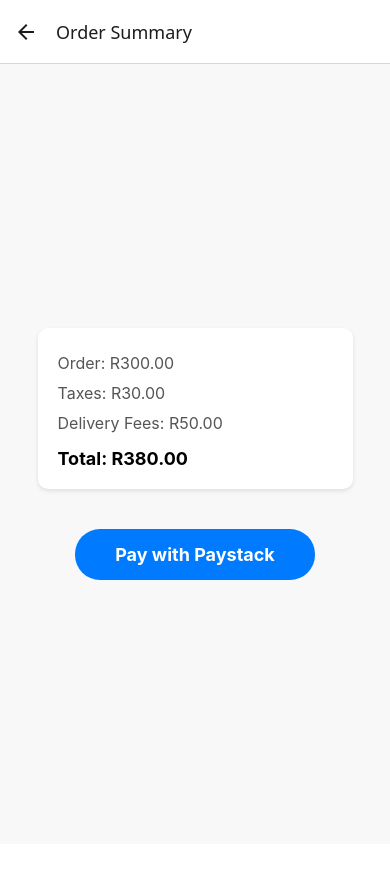
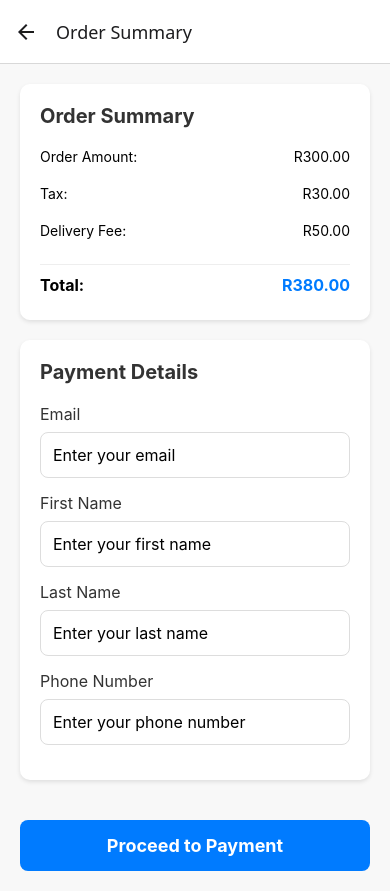
Before and after one commit to Princemashumu/PaymentGateway, a React Native app: screen /PaystackPayment in a window 390 px wide. Before the commit the page ends 844 px from the top, so only its background shows below. Built offline with nearby package versions, Linux system fonts and the light colour scheme.

Commit message:
feat. integrated paystack for react native

```diff
--- a/App.js
+++ b/App.js
@@ -1,8 +1,8 @@
 import React, { useState } from 'react';
-import { StyleSheet, Text, View, TouchableOpacity, Image, SafeAreaView } from 'react-native';
+import { StyleSheet, Text, View, TouchableOpacity, Image, SafeAreaView, ScrollView } from 'react-native';
 import { NavigationContainer } from '@react-navigation/native';
 import { createStackNavigator } from '@react-navigation/stack';
-import PaystackPayment from './PaystackPayment'; // Import the PaystackPayment component
+import PaystackPayment from './PaystackPayment';
 
 function HomeScreen({ navigation }) {
   const [selectedWeight, setSelectedWeight] = useState('250g');
@@ -20,53 +20,35 @@ function HomeScreen({ navigation }) {
 
   return (
     <SafeAreaView style={styles.safeArea}>
+      <ScrollView contentContainerStyle={styles.scrollViewContainer}>
         <View style={styles.container}>
           <Text style={styles.heading}>Products</Text>
           <View style={styles.productsContainer}>
             <View style={styles.productCard}>
-          <Image
-            source={require('./assets/7891000315606.webp')}
-            style={styles.productImage}
-          />
+              <Image source={require('./assets/7891000315606.webp')} style={styles.productImage} />
               <Text style={styles.productTitle}>Nescafé Classic</Text>
-          <Text style={styles.productDescription}>
-            Smooth and rich instant coffee for your perfect cup, any time.
-          </Text>
-
+              <Text style={styles.productDescription}>Smooth and rich instant coffee for your perfect cup, any time.</Text>
               <View style={styles.radioContainer}>
-            {renderRadioButton('50g')}
-            {renderRadioButton('150g')}
                 {renderRadioButton('250g')}
               </View>
-
-          {/* Proceed to Checkout Button */}
-        </View>
-        <View style={styles.productCard}>
-          <Image
-            source={require('./assets/coffee M.jpg')}
-            style={styles.productImage}
-          />
-          <Text style={styles.productTitle}>Rich Roast</Text>
-          <Text style={styles.productDescription}>
-            Smooth and rich instant coffee for your perfect cup, any time.
-          </Text>
-
-          <View style={styles.radioContainer}>
-            {renderRadioButton('50g')}
-            {renderRadioButton('150g')}
-            {renderRadioButton('250g')}
-          </View>
-
-          {/* Proceed to Checkout Button */}
-        </View>
-        </View>
-        <TouchableOpacity
-          style={styles.checkoutButton}
-          onPress={() => navigation.navigate('PaystackPayment')}
-        >
+              <TouchableOpacity style={styles.checkoutButton} onPress={() => navigation.navigate('PaystackPayment')}>
                 <Text style={styles.checkoutButtonText}>Proceed to Checkout</Text>
               </TouchableOpacity>
             </View>
+            <View style={styles.productCard}>
+              <Image source={require('./assets/coffee M.jpg')} style={styles.productImage} />
+              <Text style={styles.productTitle}>Rich Roast</Text>
+              <Text style={styles.productDescription}>Smooth and rich instant coffee for your perfect cup, any time.</Text>
+              <View style={styles.radioContainer}>
+                {renderRadioButton('250g')}
+              </View>
+              <TouchableOpacity style={styles.checkoutButton} onPress={() => navigation.navigate('PaystackPayment')}>
+                <Text style={styles.checkoutButtonText}>Proceed to Checkout</Text>
+              </TouchableOpacity>
+            </View>
+          </View>
+        </View>
+      </ScrollView>
     </SafeAreaView>
   );
 }
@@ -89,6 +71,9 @@ const styles = StyleSheet.create({
     flex: 1,
     backgroundColor: '#fff',
   },
+  scrollViewContainer: {
+    paddingBottom: 20,
+  },
   container: {
     flex: 1,
     padding: 20,
@@ -108,10 +93,10 @@ const styles = StyleSheet.create({
     shadowRadius: 4,
     elevation: 5,
     alignItems: 'center',
+    marginBottom: 20,
   },
-  productsContainer:{
-gap:30
-
+  productsContainer: {
+    gap: 30,
   },
   productImage: {
     width: 140,
--- a/PaystackPayment.js
+++ b/PaystackPayment.js
@@ -1,39 +1,177 @@
-import React, { useEffect } from 'react';
-import { View, Text, TouchableOpacity, StyleSheet, Alert } from 'react-native';
+import React, { useState } from 'react';
+import {
+  View,
+  Text,
+  TextInput,
+  TouchableOpacity,
+  StyleSheet,
+  Alert,
+  Modal,
+  SafeAreaView,
+  ScrollView,
+  ActivityIndicator,
+  KeyboardAvoidingView,
+  Platform
+} from 'react-native';
+import { WebView } from 'react-native-webview';
 
 const PaystackPayment = () => {
-  useEffect(() => {
-    const script = document.createElement('script');
-    script.src = 'https://js.paystack.co/v1/inline.js';
-    script.async = true;
-    script.onload = () => console.log('Paystack script loaded');
-    document.body.appendChild(script);
+  const [showPayment, setShowPayment] = useState(false);
+  const [loading, setLoading] = useState(false);
+  const [formData, setFormData] = useState({
+    email: '',
+    firstName: '',
+    lastName: '',
+    phoneNumber: '',
+    amount: '380.00', // Default amount
+  });
+  const [errors, setErrors] = useState({});
 
-    return () => {
-      document.body.removeChild(script);
+  const validateForm = () => {
+    const newErrors = {};
+
+    if (!formData.email) {
+      newErrors.email = 'Email is required';
+    } else if (!/\S+@\S+\.\S+/.test(formData.email)) {
+      newErrors.email = 'Email is invalid';
+    }
+
+    if (!formData.firstName) {
+      newErrors.firstName = 'First name is required';
+    }
+
+    if (!formData.lastName) {
+      newErrors.lastName = 'Last name is required';
+    }
+
+    if (!formData.phoneNumber) {
+      newErrors.phoneNumber = 'Phone number is required';
+    } else if (!/^\d{10}$/.test(formData.phoneNumber.replace(/[^0-9]/g, ''))) {
+      newErrors.phoneNumber = 'Phone number must be 10 digits';
+    }
+
+    setErrors(newErrors);
+    return Object.keys(newErrors).length === 0;
   };
-  }, []);
 
-  const payWithPaystack = () => {
-    const handler = PaystackPop.setup({
-      key: 'pk_test_3bbc961d61b61ca3b68bd516ed9b7ff276ee0e78',
-      email: 'customer@example.com',
-      amount: 38000,
+  const generateRef = () => `txn_ref_${Math.floor(Math.random() * 1000000 + 1)}_${Date.now()}`;
+
+  const getPaystackHtml = () => {
+    const amountInCents = Math.round(parseFloat(formData.amount) * 100);
+    return `
+      <!DOCTYPE html>
+      <html>
+        <head>
+          <meta charset="UTF-8">
+          <meta name="viewport" content="width=device-width, initial-scale=1.0">
+          <script src="https://js.paystack.co/v1/inline.js"></script>
+          <style>
+            body {
+              background-color: #f8f8f8;
+              font-family: -apple-system, BlinkMacSystemFont, 'Segoe UI', Roboto, Helvetica, Arial, sans-serif;
+              margin: 0;
+              padding: 20px;
+              display: flex;
+              justify-content: center;
+              align-items: center;
+              min-height: 100vh;
+            }
+            .payment-container {
+              background-color: white;
+              padding: 20px;
+              border-radius: 10px;
+              box-shadow: 0 2px 10px rgba(0, 0, 0, 0.1);
+              width: 100%;
+              max-width: 400px;
+            }
+            .payment-header {
+              text-align: center;
+              margin-bottom: 20px;
+            }
+            .payment-amount {
+              font-size: 24px;
+              font-weight: bold;
+              color: #333;
+            }
+          </style>
+        </head>
+        <body>
+          <div class="payment-container">
+            <div class="payment-header">
+              <div class="payment-amount">R${formData.amount}</div>
+            </div>
+          </div>
+          <script type="text/javascript">
+            window.onload = function() {
+              PaystackPop.setup({
+                key: 'pk_test_3bbc961d61b61ca3b68bd516ed9b7ff276ee0e78', // Replace with your public key
+                email: '${formData.email}',
+                amount: ${amountInCents},
                 currency: 'ZAR',
-      ref: 'txn_ref_' + Math.floor(Math.random() * 1000000 + 1),
-      callback: (response) => {
-        Alert.alert('Payment Successful', `Reference: ${response.reference}`);
-        verifyPayment(response.reference);
+                ref: '${generateRef()}',
+                metadata: {
+                  custom_fields: [
+                    {
+                      display_name: "First Name",
+                      variable_name: "first_name",
+                      value: '${formData.firstName}'
                     },
-      onClose: () => {
+                    {
+                      display_name: "Last Name",
+                      variable_name: "last_name",
+                      value: '${formData.lastName}'
+                    },
+                    {
+                      display_name: "Phone Number",
+                      variable_name: "phone_number",
+                      value: '${formData.phoneNumber}'
+                    }
+                  ]
+                },
+                callback: function(response) {
+                  window.ReactNativeWebView.postMessage(JSON.stringify({
+                    status: 'success',
+                    reference: response.reference,
+                    transaction: response.transaction
+                  }));
+                },
+                onClose: function() {
+                  window.ReactNativeWebView.postMessage(JSON.stringify({
+                    status: 'cancelled'
+                  }));
+                }
+              });
+            }
+          </script>
+        </body>
+      </html>
+    `;
+  };
+
+  const handlePaystackResponse = (event) => {
+    try {
+      const data = JSON.parse(event.nativeEvent.data);
+
+      if (data.status === 'success') {
+        setShowPayment(false);
+        setLoading(false);
+        Alert.alert('Payment Successful', `Reference: ${data.reference}`);
+        verifyPayment(data.reference);
+      } else if (data.status === 'cancelled') {
+        setShowPayment(false);
+        setLoading(false);
         Alert.alert('Transaction Cancelled', 'Transaction was not completed.');
-      },
-    });
-
-    handler.openIframe();
+      }
+    } catch (error) {
+      console.error('Payment Error:', error);
+      setShowPayment(false);
+      setLoading(false);
+      Alert.alert('Error', 'An error occurred during payment.');
+    }
   };
 
   const verifyPayment = (reference) => {
+    setLoading(true);
     fetch('https://your-server.com/verify-payment', {
       method: 'POST',
       headers: {
@@ -52,67 +190,223 @@ const PaystackPayment = () => {
       .catch((error) => {
         console.error('Verification Error:', error);
         Alert.alert('Error', 'There was an error verifying your payment.');
+      })
+      .finally(() => {
+        setLoading(false);
       });
   };
 
+  const handleSubmit = () => {
+    if (validateForm()) {
+      setShowPayment(true);
+    }
+  };
+
+  const renderField = (label, field, placeholder, keyboardType = 'default') => (
+    <View style={styles.fieldContainer}>
+      <Text style={styles.label}>{label}</Text>
+      <TextInput
+        style={[styles.input, errors[field] && styles.inputError]}
+        value={formData[field]}
+        onChangeText={(text) => setFormData(prev => ({ ...prev, [field]: text }))}
+        placeholder={placeholder}
+        keyboardType={keyboardType}
+        autoCapitalize={field === 'email' ? 'none' : 'words'}
+      />
+      {errors[field] && <Text style={styles.errorText}>{errors[field]}</Text>}
+    </View>
+  );
+
   return (
-    <View style={styles.container}>
-      <View style={styles.summaryContainer}>
-        <Text style={styles.summaryText}>Order: R300.00</Text>
-        <Text style={styles.summaryText}>Taxes: R30.00</Text>
-        <Text style={styles.summaryText}>Delivery Fees: R50.00</Text>
-        <Text style={styles.totalText}>Total: R380.00</Text>
+    <SafeAreaView style={styles.container}>
+      <KeyboardAvoidingView
+        behavior={Platform.OS === 'ios' ? 'padding' : 'height'}
+        style={styles.keyboardAvoidingView}
+      >
+        <ScrollView style={styles.scrollView}>
+          <View style={styles.content}>
+            <View style={styles.orderSummary}>
+              <Text style={styles.orderTitle}>Order Summary</Text>
+              <View style={styles.orderDetails}>
+                <View style={styles.orderRow}>
+                  <Text>Order Amount:</Text>
+                  <Text>R300.00</Text>
+                </View>
+                <View style={styles.orderRow}>
+                  <Text>Tax:</Text>
+                  <Text>R30.00</Text>
+                </View>
+                <View style={styles.orderRow}>
+                  <Text>Delivery Fee:</Text>
+                  <Text>R50.00</Text>
+                </View>
+                <View style={[styles.orderRow, styles.totalRow]}>
+                  <Text style={styles.totalText}>Total:</Text>
+                  <Text style={styles.totalAmount}>R380.00</Text>
+                </View>
+              </View>
             </View>
 
-      <TouchableOpacity style={styles.payButton} onPress={payWithPaystack}>
-        <Text style={styles.payButtonText}>Pay with Paystack</Text>
+            <View style={styles.form}>
+              <Text style={styles.formTitle}>Payment Details</Text>
+              {renderField('Email', 'email', 'Enter your email', 'email-address')}
+              {renderField('First Name', 'firstName', 'Enter your first name')}
+              {renderField('Last Name', 'lastName', 'Enter your last name')}
+              {renderField('Phone Number', 'phoneNumber', 'Enter your phone number', 'phone-pad')}
+            </View>
+
+            <TouchableOpacity
+              style={styles.payButton}
+              onPress={handleSubmit}
+              disabled={loading}
+            >
+              {loading ? (
+                <ActivityIndicator color="#fff" />
+              ) : (
+                <Text style={styles.payButtonText}>Proceed to Payment</Text>
+              )}
             </TouchableOpacity>
           </View>
+        </ScrollView>
+      </KeyboardAvoidingView>
+
+      <Modal
+        visible={showPayment}
+        animationType="slide"
+        onRequestClose={() => setShowPayment(false)}
+      >
+        <SafeAreaView style={styles.modalContainer}>
+          <View style={styles.modalHeader}>
+            <Text style={styles.modalHeaderText}>Complete Payment</Text>
+            <TouchableOpacity
+              style={styles.closeButton}
+              onPress={() => setShowPayment(false)}
+            >
+              <Text style={styles.closeButtonText}>✕</Text>
+            </TouchableOpacity>
+          </View>
+
+          <WebView
+            source={{ html: getPaystackHtml() }}
+            onMessage={handlePaystackResponse}
+            style={styles.webView}
+            javaScriptEnabled={true}
+            domStorageEnabled={true}
+            startInLoadingState={true}
+            scalesPageToFit={true}
+            onError={(syntheticEvent) => {
+              const { nativeEvent } = syntheticEvent;
+              console.warn('WebView error: ', nativeEvent);
+              setShowPayment(false);
+              Alert.alert('Error', 'Failed to load payment interface.');
+            }}
+          />
+        </SafeAreaView>
+      </Modal>
+    </SafeAreaView>
   );
 };
 
 const styles = StyleSheet.create({
   container: {
     flex: 1,
+    backgroundColor: '#f8f8f8',
+  },
+  keyboardAvoidingView: {
+    flex: 1,
+  },
+  scrollView: {
+    flex: 1,
+  },
+  content: {
     padding: 20,
-    backgroundColor: '#f8f8f8',
-    justifyContent: 'center',
-    alignItems: 'center',
   },
-  heading: {
-    fontSize: 24,
-    fontWeight: 'bold',
-    marginBottom: 20,
-    color: '#333',
-  },
-  summaryContainer: {
+  orderSummary: {
     backgroundColor: '#fff',
+    borderRadius: 10,
     padding: 20,
-    borderRadius: 10,
-    width: '90%',
     marginBottom: 20,
     shadowColor: '#000',
     shadowOffset: { width: 0, height: 2 },
     shadowOpacity: 0.1,
     shadowRadius: 4,
-    elevation: 5,
+    elevation: 3,
   },
-  summaryText: {
-    fontSize: 16,
-    marginVertical: 5,
-    color: '#555',
+  orderTitle: {
+    fontSize: 20,
+    fontWeight: 'bold',
+    marginBottom: 15,
+    color: '#333',
+  },
+  orderDetails: {
+    gap: 10,
+  },
+  orderRow: {
+    flexDirection: 'row',
+    justifyContent: 'space-between',
+    paddingVertical: 5,
+  },
+  totalRow: {
+    borderTopWidth: 1,
+    borderTopColor: '#eee',
+    marginTop: 10,
+    paddingTop: 10,
   },
   totalText: {
-    fontSize: 18,
     fontWeight: 'bold',
-    marginTop: 10,
-    color: '#000',
+    fontSize: 16,
+  },
+  totalAmount: {
+    fontWeight: 'bold',
+    fontSize: 16,
+    color: '#007bff',
+  },
+  form: {
+    backgroundColor: '#fff',
+    borderRadius: 10,
+    padding: 20,
+    marginBottom: 20,
+    shadowColor: '#000',
+    shadowOffset: { width: 0, height: 2 },
+    shadowOpacity: 0.1,
+    shadowRadius: 4,
+    elevation: 3,
+  },
+  formTitle: {
+    fontSize: 20,
+    fontWeight: 'bold',
+    marginBottom: 20,
+    color: '#333',
+  },
+  fieldContainer: {
+    marginBottom: 15,
+  },
+  label: {
+    fontSize: 16,
+    marginBottom: 8,
+    color: '#333',
+  },
+  input: {
+    borderWidth: 1,
+    borderColor: '#ddd',
+    borderRadius: 8,
+    padding: 12,
+    fontSize: 16,
+    backgroundColor: '#fff',
+  },
+  inputError: {
+    borderColor: '#ff4444',
+  },
+  errorText: {
+    color: '#ff4444',
+    fontSize: 12,
+    marginTop: 5,
   },
   payButton: {
     backgroundColor: '#007bff',
     paddingVertical: 15,
-    paddingHorizontal: 40,
-    borderRadius: 25,
+    borderRadius: 8,
+    alignItems: 'center',
     marginTop: 20,
   },
   payButtonText: {
@@ -120,6 +414,34 @@ const styles = StyleSheet.create({
     fontSize: 18,
     fontWeight: 'bold',
   },
+  modalContainer: {
+    flex: 1,
+    backgroundColor: '#fff',
+  },
+  modalHeader: {
+    flexDirection: 'row',
+    justifyContent: 'space-between',
+    alignItems: 'center',
+    padding: 15,
+    borderBottomWidth: 1,
+    borderBottomColor: '#eee',
+  },
+  modalHeaderText: {
+    fontSize: 18,
+    fontWeight: 'bold',
+    color: '#333',
+  },
+  closeButton: {
+    padding: 8,
+  },
+  closeButtonText: {
+    fontSize: 20,
+    color: '#666',
+  },
+  webView: {
+    flex: 1,
+    backgroundColor: '#fff',
+  },
 });
 
 export default PaystackPayment;
```
Also changed, not shown: package.json (+8 -8 lines), 1 other file (tests, documents, lock files or other folders). Lines whose indentation alone changed are shown as unchanged.
